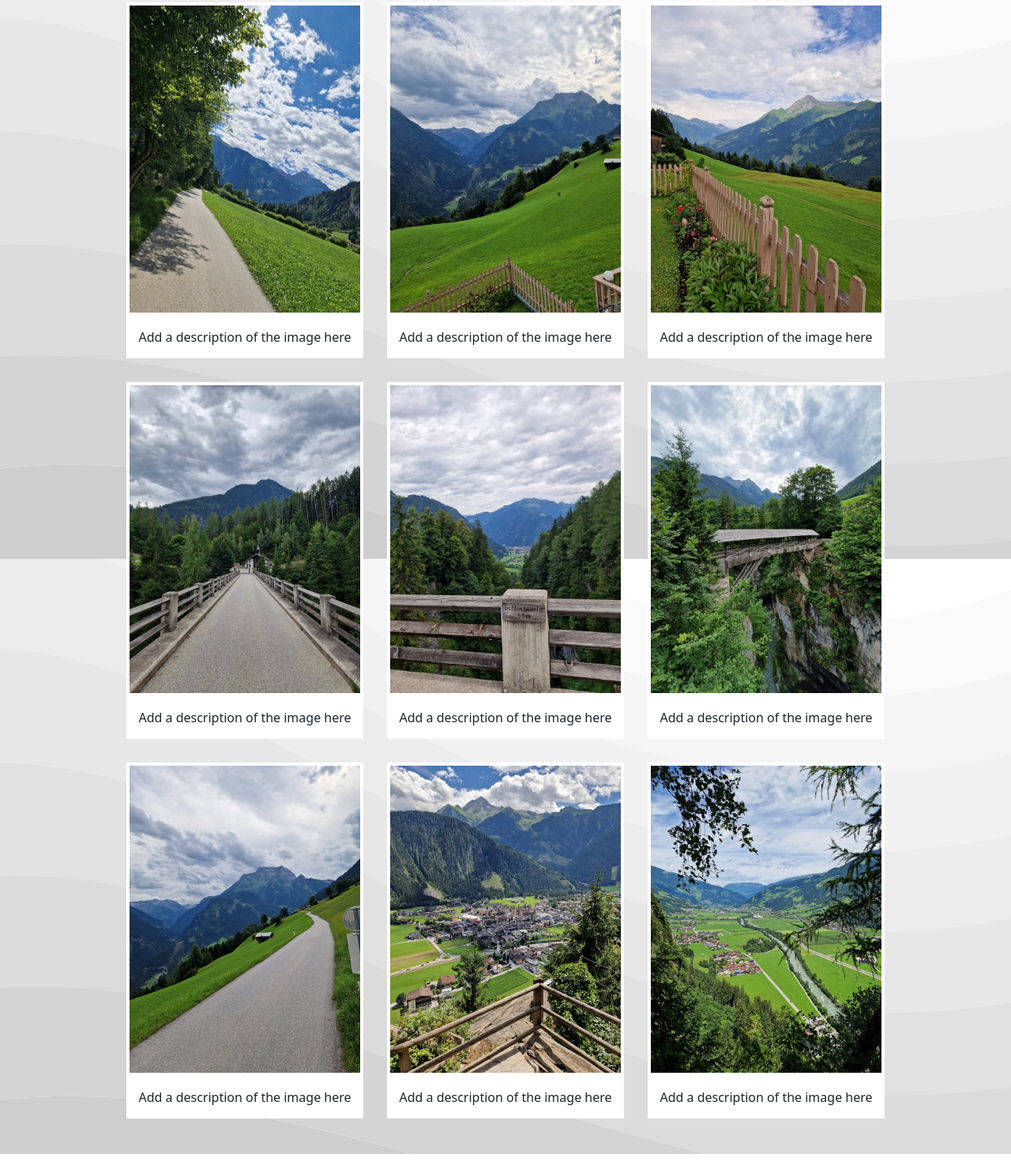
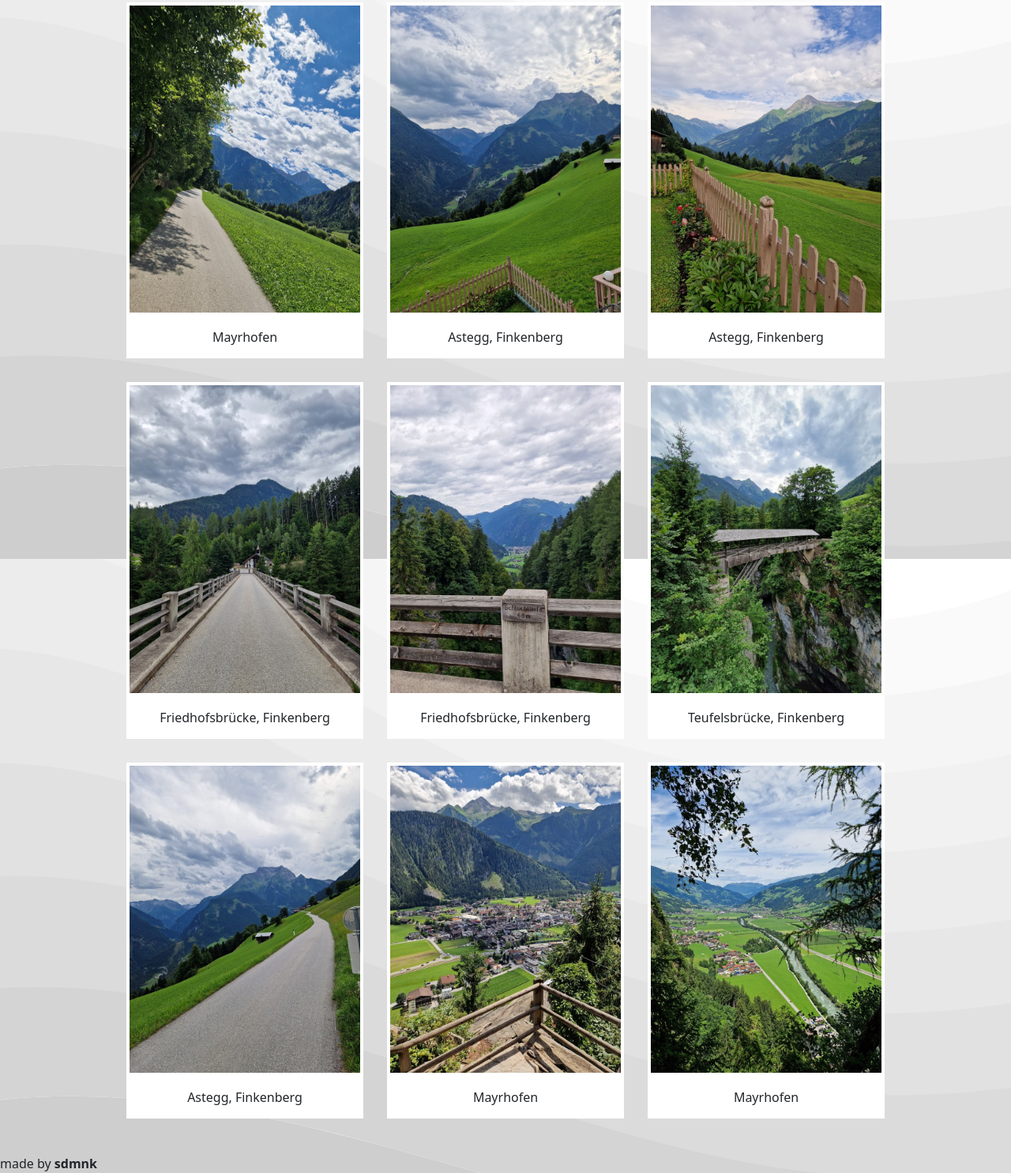
Before and after one commit to dominikskerlec/gallery, a plain HTML site: page gallery.html in a window 1280 px wide. Shown: the part 92-1578 px from the top of the page at 79% size. Before the commit the page ends 1554 px from the top, so only its background shows below. Drawn offline with nearby package versions, Linux system fonts and the light colour scheme.

Commit message:
Update gallery.html

```diff
--- a/gallery.html
+++ b/gallery.html
@@ -6,23 +6,24 @@
         <script src="https://cdn.jsdelivr.net/npm/bootstrap@5.2.3/dist/js/bootstrap.bundle.min.js" integrity="sha384-kenU1KFdBIe4zVF0s0G1M5b4hcpxyD9F7jL+jjXkk+Q2h455rYXK/7HAuoJl+0I4" crossorigin="anonymous"></script>
         <link href="styles.css" rel="stylesheet">
         <title>Gallery</title>
-    </head>
 
     <script>
         function ShowButtons(event)
         {
             var buttons = event.target.parentElement.querySelector('.buttons');
-            var images = event.target.parentElement.querySelector('img');
+            var img = event.target.parentElement.querySelector('img');
+            var desc = event.target.parentElement.querySelector('desc');
             buttons.style.display = "flex";
-            images.style.filter = "grayscale(100%)";
+            img.style.filter = "grayscale(100%)";
         }
 
         function HideButtons(event)
         {
             var buttons = event.target.parentElement.querySelector('.buttons');
-            var images = event.target.parentElement.querySelector('img');
+            var img = event.target.parentElement.querySelector('img');
+            var desc = event.target.parentElement.querySelector('desc');
             buttons.style.display = "none";
-            images.style.filter = "grayscale(0%)";
+            img.style.filter = "grayscale(0%)";
         }
 
         function View(event)
@@ -46,6 +47,7 @@
             document.body.removeChild(link);
         }
     </script>
+    </head>
 
     <body>
         <ul>
@@ -55,104 +57,98 @@
             <li><a href="about.html">About</a></li>
         </ul>
         <div class="gallery">
-
-
             <div class="item">
-
                 <div class="imagebutton" onmouseenter="ShowButtons(event)" onmouseleave="HideButtons(event)">
-
-                    <img src="images/img1.jpg" alt="Cinque Terre" width="600" height="400">
+                    <img src="images/img1.jpg" alt="Mayrhofen" width="600" height="400">
                     <div class="buttons">
                         <button class="button" onclick="View(event)">View</button>
                         <button class="button" onclick="Download(event)">Download</button>
                     </div>
                 </div>
-
-                <div class="desc">Add a description of the image here</div>
-
+                <div class="desc">Mayrhofen</div>
             </div>
-
-
             <div class="item">
                 <div class="imagebutton" onmouseenter="ShowButtons(event)" onmouseleave="HideButtons(event)">
-                    <img src="images/img2.jpg" alt="Cinque Terre" width="600" height="400">
+                    <img src="images/img2.jpg" alt="Finkenberg" width="600" height="400">
                     <div class="buttons">
                         <button class="button" onclick="View(event)">View</button>
                         <button class="button" onclick="Download(event)">Download</button>
                     </div>
                 </div>
-                <div class="desc">Add a description of the image here</div>
+                <div class="desc">Astegg, Finkenberg</div>
             </div>
             <div class="item">
                 <div class="imagebutton" onmouseenter="ShowButtons(event)" onmouseleave="HideButtons(event)">
-                    <img src="images/img3.jpg" alt="Cinque Terre" width="600" height="400">
+                    <img src="images/img3.jpg" alt="Finkenberg" width="600" height="400">
                     <div class="buttons">
                         <button class="button" onclick="View(event)">View</button>
                         <button class="button" onclick="Download(event)">Download</button>
                     </div>
                 </div>
-                <div class="desc">Add a description of the image here</div>
+                <div class="desc">Astegg, Finkenberg</div>
             </div>
             <div class="item">
                 <div class="imagebutton" onmouseenter="ShowButtons(event)" onmouseleave="HideButtons(event)">
-                    <img src="images/img4.jpg" alt="Cinque Terre" width="600" height="400">
+                    <img src="images/img4.jpg" alt="Finkenberg" width="600" height="400">
                     <div class="buttons">
                         <button class="button" onclick="View(event)">View</button>
                         <button class="button" onclick="Download(event)">Download</button>
                     </div>
                 </div>
-                <div class="desc">Add a description of the image here</div>
+                <div class="desc">Friedhofsbrücke, Finkenberg</div>
             </div>
             <div class="item">
                 <div class="imagebutton" onmouseenter="ShowButtons(event)" onmouseleave="HideButtons(event)">
-                    <img src="images/img5.jpg" alt="Cinque Terre" width="600" height="400">
+                    <img src="images/img5.jpg" alt="Finkenberg" width="600" height="400">
                     <div class="buttons">
                         <button class="button" onclick="View(event)">View</button>
                         <button class="button" onclick="Download(event)">Download</button>
                     </div>
                 </div>
-                <div class="desc">Add a description of the image here</div>
+                <div class="desc">Friedhofsbrücke, Finkenberg</div>
             </div>
             <div class="item">
                 <div class="imagebutton" onmouseenter="ShowButtons(event)" onmouseleave="HideButtons(event)">
-                    <img src="images/img6.jpg" alt="Cinque Terre" width="600" height="400">
+                    <img src="images/img6.jpg" alt="Finkenberg" width="600" height="400">
                     <div class="buttons">
                         <button class="button" onclick="View(event)">View</button>
                         <button class="button" onclick="Download(event)">Download</button>
                     </div>
                 </div>
-                <div class="desc">Add a description of the image here</div>
+                <div class="desc">Teufelsbrücke, Finkenberg</div>
             </div>
             <div class="item">
                 <div class="imagebutton" onmouseenter="ShowButtons(event)" onmouseleave="HideButtons(event)">
-                    <img src="images/img7.jpg" alt="Cinque Terre" width="600" height="400">
+                    <img src="images/img7.jpg" alt="Finkenberg" width="600" height="400">
                     <div class="buttons">
                         <button class="button" onclick="View(event)">View</button>
                         <button class="button" onclick="Download(event)">Download</button>
                     </div>
                 </div>
-                <div class="desc">Add a description of the image here</div>
+                <div class="desc">Astegg, Finkenberg</div>
             </div>
             <div class="item">
                 <div class="imagebutton" onmouseenter="ShowButtons(event)" onmouseleave="HideButtons(event)">
-                    <img src="images/img8.jpg" alt="Cinque Terre" width="600" height="400">
+                    <img src="images/img8.jpg" alt="Mayrhofen" width="600" height="400">
                     <div class="buttons">
                         <button class="button" onclick="View(event)">View</button>
                         <button class="button" onclick="Download(event)">Download</button>
                     </div>
                 </div>
-                <div class="desc">Add a description of the image here</div>
+                <div class="desc">Mayrhofen</div>
             </div>
             <div class="item">
                 <div class="imagebutton" onmouseenter="ShowButtons(event)" onmouseleave="HideButtons(event)">
-                    <img src="images/img9.jpg" alt="Cinque Terre" width="600" height="400">
+                    <img src="images/img9.jpg" alt="Mayrhofen" width="600" height="400">
                     <div class="buttons">
                         <button class="button" onclick="View(event)">View</button>
                         <button class="button" onclick="Download(event)">Download</button>
                     </div>
                 </div>
-                <div class="desc">Add a description of the image here</div>
+                <div class="desc">Mayrhofen</div>
             </div>
         </div>
-    </div>
+    <footer>
+        made by <b>sdmnk</b>
+    </footer>
 </html>
```
